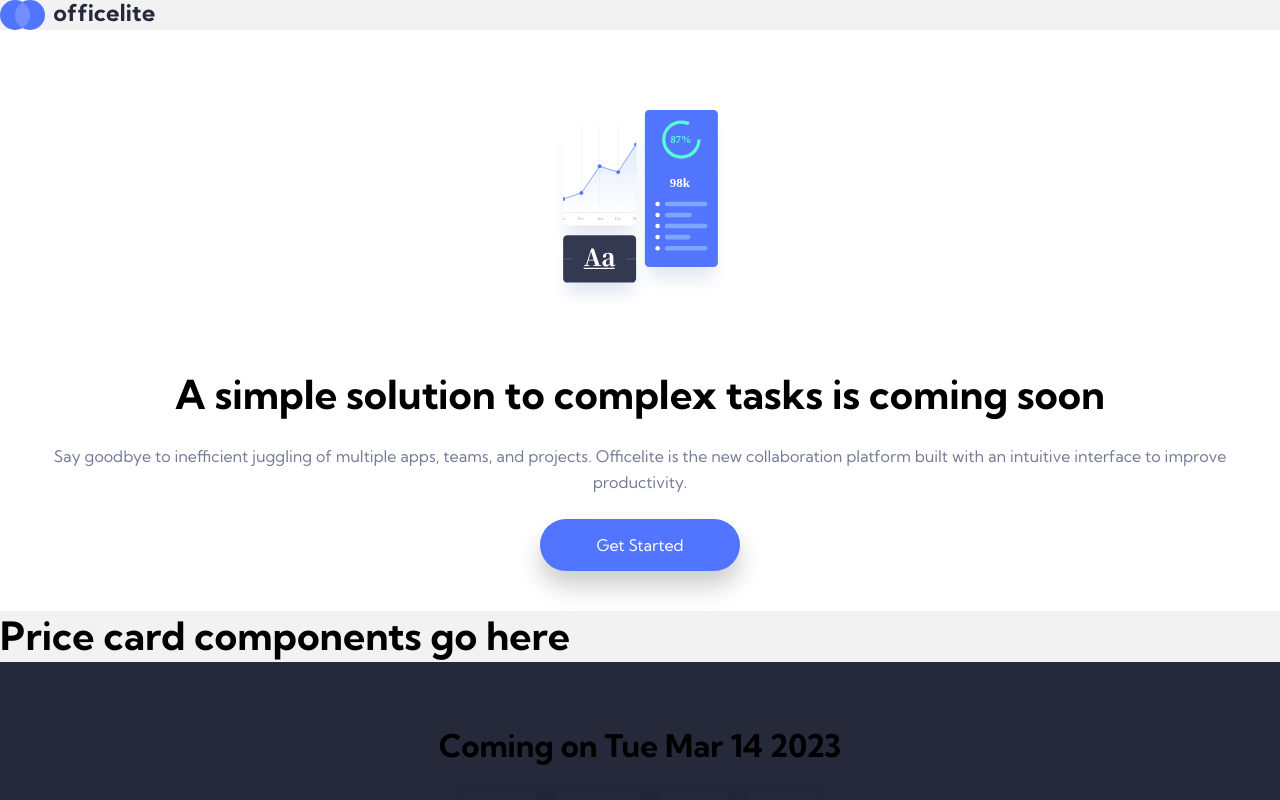
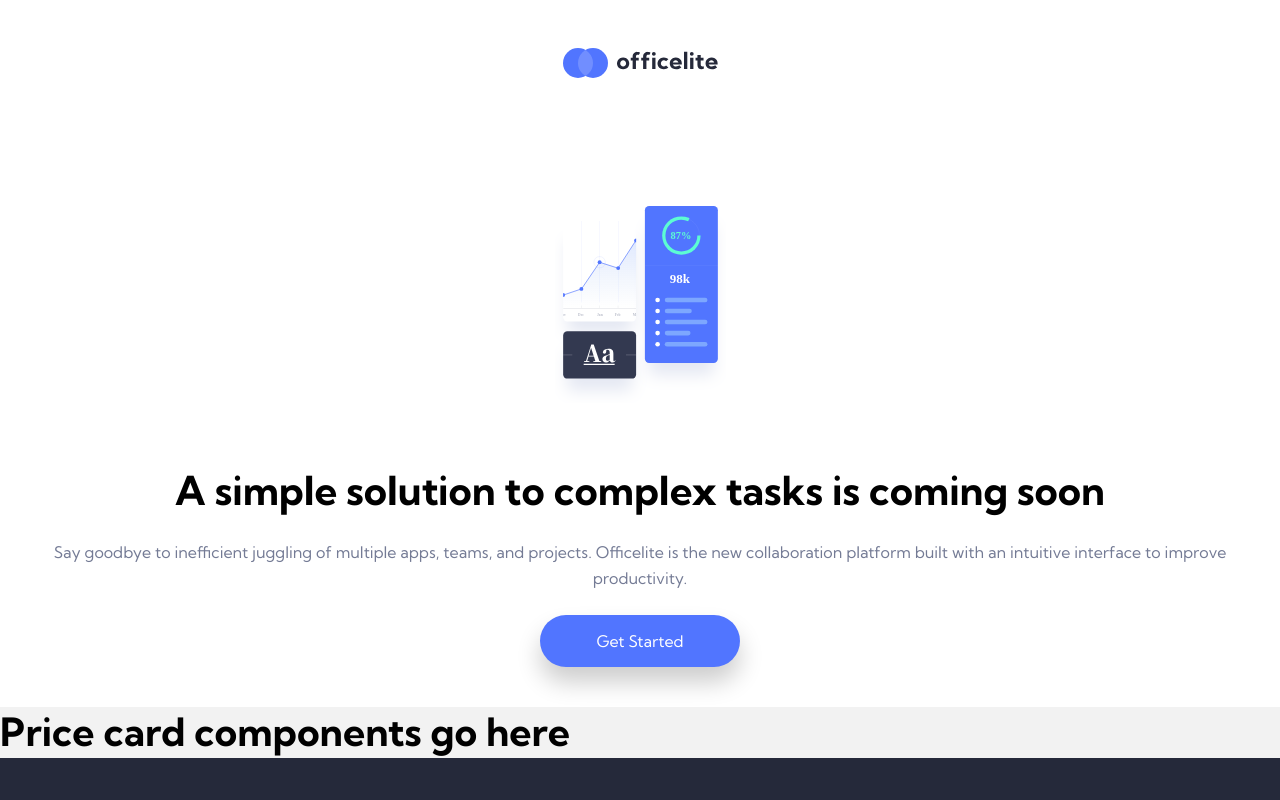
Before and after one commit to Hcmwebs/officelite-coming-soon-site, a React (Vite) app: page / in a window 1280 px wide. Shown: the top 800 px of the page. Built offline with nearby package versions, Linux system fonts and the light colour scheme.

Commit message:
created, indexed and rendered the StyledLogo Compo
Signed-off-by: Heze <64218603+Hcmwebs@users.noreply.github.com>

```diff
--- a/src/components/Logo.jsx
+++ b/src/components/Logo.jsx
@@ -1,13 +1,14 @@
 import React from 'react'
 import { Link } from 'react-router-dom'
+import { StyledLogo } from '../styles'
 
 const Logo = () => {
 	return (
-		<>
+		<StyledLogo>
 			<Link to='/'>
 				<img src='/logo.svg' alt='Logo' />
 			</Link>
-		</>
+		</StyledLogo>
 	)
 }
 
--- /dev/null
+++ b/src/styles/StyledLogo.jsx
@@ -0,0 +1,9 @@
+import styled from 'styled-components'
+
+const StyledLogo = styled.div`
+	padding-block: 3rem;
+	display: grid;
+	place-items: center;
+	background-color: var(--white-1);
+`
+export default StyledLogo
--- a/src/styles/index.jsx
+++ b/src/styles/index.jsx
@@ -1,7 +1,15 @@
 import GlobalStyles from './GlobalStyles'
+import StyledLogo from './StyledLogo'
 import StyledContainer from './StyledContainer'
 import StyledHeader from './StyledHeader'
 import StyledHero from './StyledHero'
 import StyledButton from './StyledButton'
 
-export { GlobalStyles, StyledContainer, StyledHeader, StyledHero, StyledButton }
+export {
+	GlobalStyles,
+	StyledLogo,
+	StyledContainer,
+	StyledHeader,
+	StyledHero,
+	StyledButton,
+}
```
